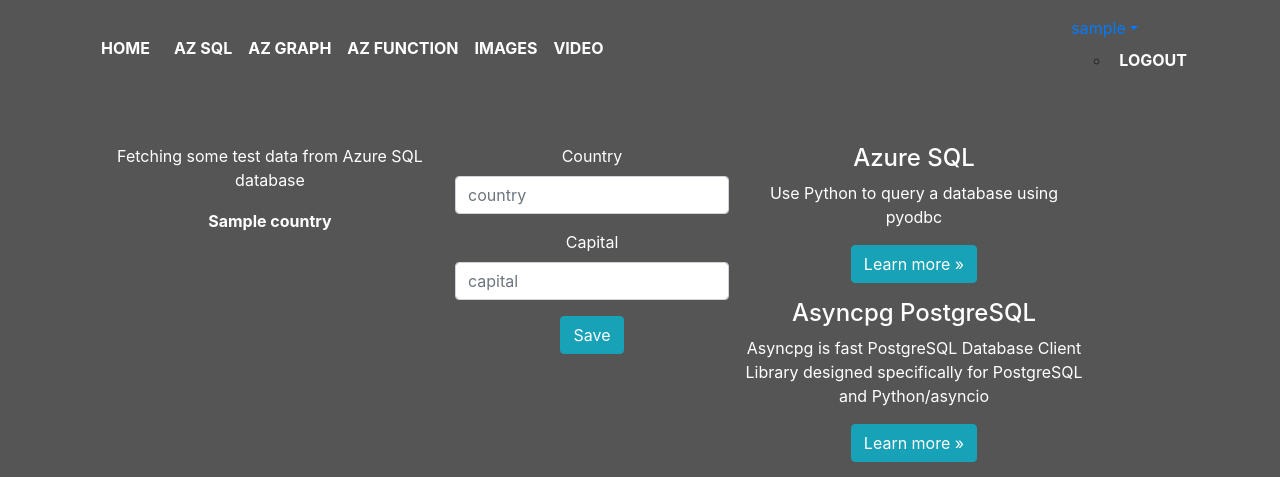
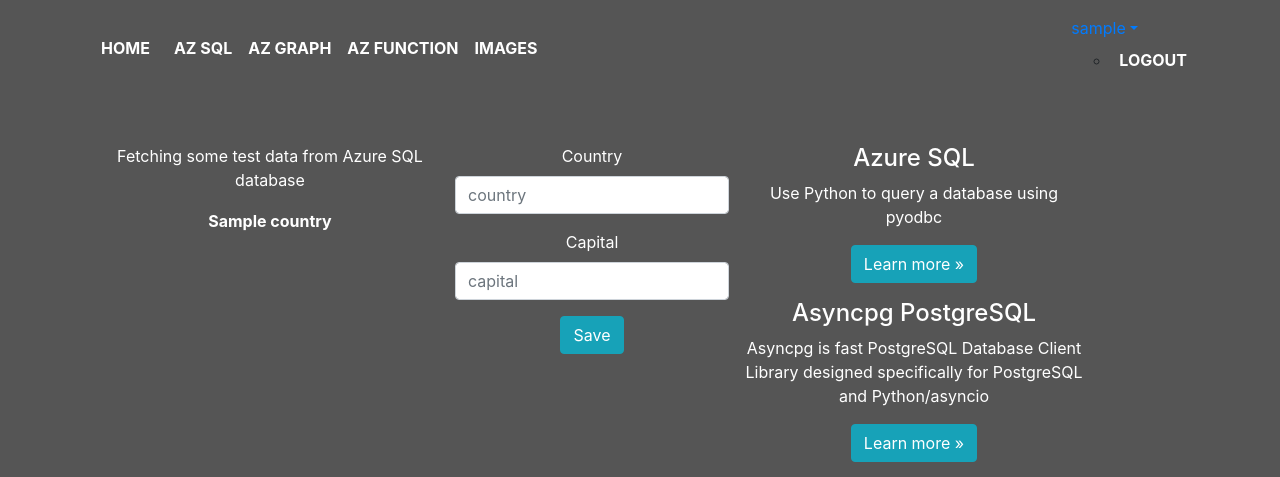
Before and after one commit to krassykirov/Python_AIOHTTP_TestApp, a Python web app: template templates/sql.html in a window 1280 px wide. Shown: the top 477 px of the page. Run offline with Jinja, Linux system fonts and the light colour scheme; the template is opened without the code that fills it: most values are stand-ins (such as "Sample title", 1, 10 or a date in 2020); lists and menus that the app fills with data are empty; some libraries are stand-ins or nearby versions.

Commit message:
Update layout.html

```diff
--- a/templates/layout.html
+++ b/templates/layout.html
@@ -25,7 +25,7 @@
                     <li class="nav-item"><a href="{{ url('azure-users')}}" class="nav-link text-uppercase font-weight-bold">Az Graph</a></li>
                     <li class="nav-item"><a href="{{ url('func')}}" class="nav-link text-uppercase font-weight-bold">Az Function</a></li>
                     <li class="nav-item"><a href="{{ url('carousel')}}" class="nav-link text-uppercase font-weight-bold">Images</a></li>
-                    <li class="nav-item"><a href="{{ url('video')}}" class="nav-link text-uppercase font-weight-bold">Video</a></li>
+<!--                     <li class="nav-item"><a href="{{ url('video')}}" class="nav-link text-uppercase font-weight-bold">Video</a></li> -->
                 </ul>
                  <ul class="nav navbar-nav navbar-right">
                    {% if username %}
```
